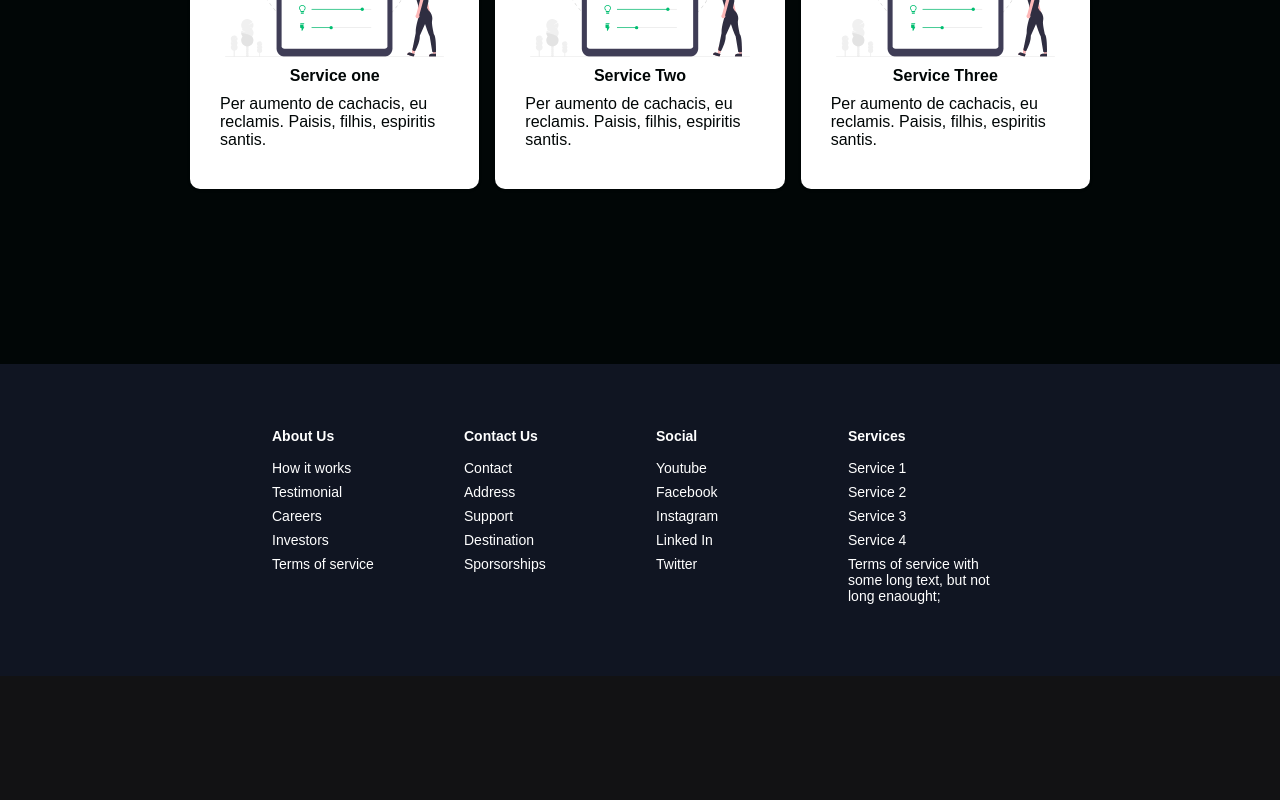
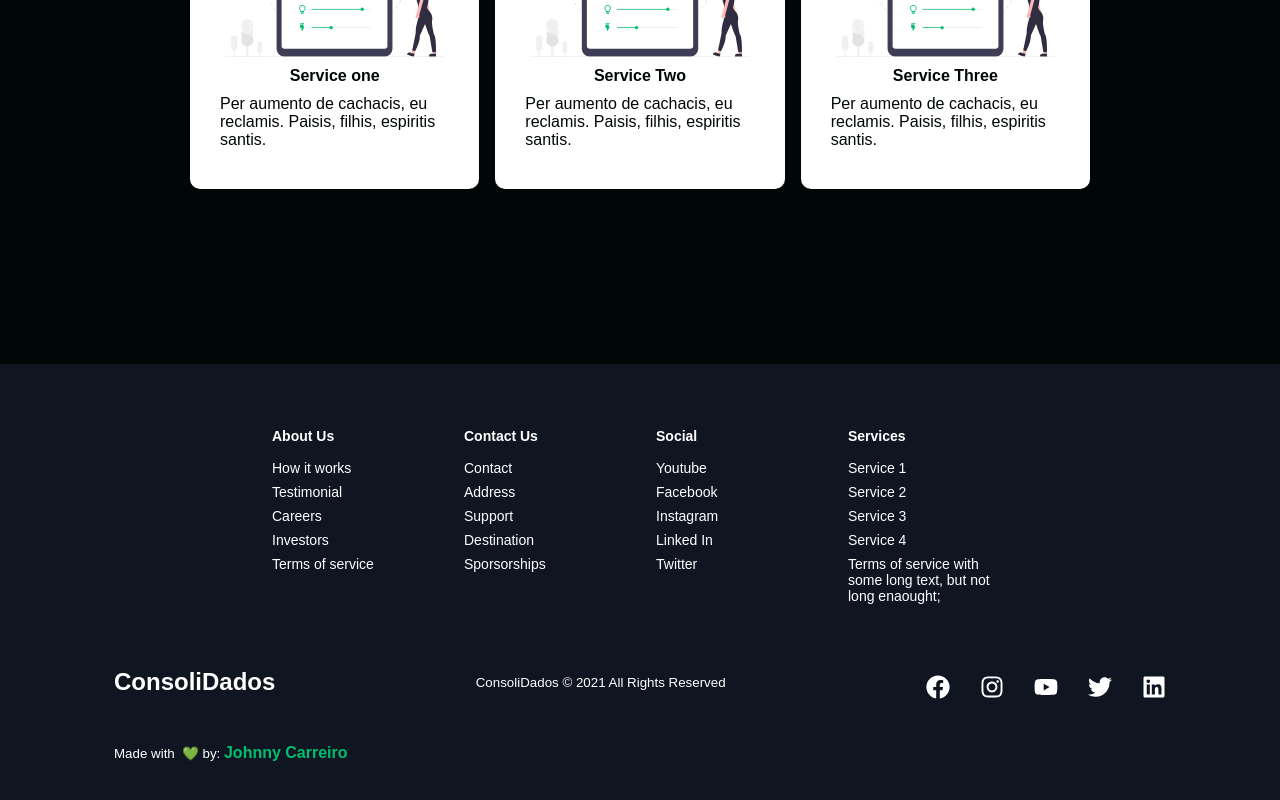
Before and after one commit to JohnnyCarreiro/consolidadosV2, a Next.js app: page / in a window 1280 px wide. Shown: the part 3816-4616 px from the top of the page. Before the commit the page ends 4492 px from the top, so only its background shows below. Built offline with nearby package versions, Linux system fonts and the light colour scheme; a web font is replaced by a local one.

Commit message:
feat: Add Social contact, developed by, and respective styles

```diff
--- a/src/components/Footer/index.tsx
+++ b/src/components/Footer/index.tsx
@@ -1,13 +1,22 @@
 import React, { ReactNode } from 'react'
+import { FaFacebook, FaInstagram, FaLinkedin, FaTwitter, FaYoutube } from 'react-icons/fa'
 
 import {
+  ComapnyLogo,
+  DeveloperLink,
   FooterContainer,
   FooterLink,
   FooterLinksContainer,
   FooterLinksItems,
   FooterLinksTitle,
   FooterLinksWrapper,
-  FooterWrapper
+  FooterWrapper,
+  SocialIconLink,
+  SocialMediaWrapper,
+  SociaMedia,
+  SocilaIcons,
+  WebsiteDeveloper,
+  WebsiteRights
 } from './styles'
 
 interface FooterProps {
@@ -220,6 +229,25 @@ function Footer({ children }: FooterProps) {
           </FooterLinksWrapper>
 
         </FooterLinksContainer>
+        <SociaMedia>
+          <SocialMediaWrapper>
+            {/* Create logic to handle to redirect to home in diferent paths */}
+            <ComapnyLogo to="" >ConsoliDados</ComapnyLogo>
+            <WebsiteRights>ConsoliDados © {new Date().getFullYear()} All Rights Reserved </WebsiteRights>
+            <SocilaIcons>
+              <SocialIconLink href="/#" target="_blank" area-label="Facebook" > <FaFacebook /> </SocialIconLink>
+              <SocialIconLink href="/#" target="_blank" area-label="Instagram" > <FaInstagram /> </SocialIconLink>
+              <SocialIconLink href="/#" target="_blank" area-label="YouTube" > <FaYoutube /> </SocialIconLink>
+              <SocialIconLink href="/#" target="_blank" area-label="Twitter" > <FaTwitter /> </SocialIconLink>
+              <SocialIconLink href="/#" target="_blank" area-label="LinkedIn" > <FaLinkedin /> </SocialIconLink>
+            </SocilaIcons >
+          </SocialMediaWrapper>
+          <WebsiteDeveloper>
+            Made with  💚  by: <DeveloperLink href="https://www.johnnycarreiro.com" target="_blank" area-label="JohnnyCarreiro">
+              Johnny Carreiro
+            </DeveloperLink>
+          </WebsiteDeveloper>
+        </SociaMedia>
       </FooterWrapper>
     </FooterContainer>
   )
--- a/src/components/Footer/styles.ts
+++ b/src/components/Footer/styles.ts
@@ -66,3 +66,68 @@ export const FooterLink = styled(LinkS)`
     transition: all 0.3s ease-out
   }
 `
+export const SociaMedia = styled.div`
+  max-width: 1100px;
+  width: 100%;
+  display:flex;
+  flex-direction:column;
+  align-items: center;
+`
+export const SocialMediaWrapper = styled.div`
+  display: flex;
+  justify-content: space-between;
+  align-items: center;
+  max-width: 1100px;
+  width: 100%;
+  margin: 40px auto 0 auto;
+
+  @media screen and (max-width: 820px) {
+    flex-direction: column;
+  }
+`
+export const ComapnyLogo = styled(LinkS)`
+  color: #fff;
+  justify-self: start;
+  cursor: pointer;
+  font-size: 1.5rem;
+  display: flex;
+  align-items: center;
+  margin-bottom: 16px;
+  font-weight: 900;
+`
+export const WebsiteRights = styled.small`
+  color: #fff;
+  margin-bottom: 16px;
+`
+export const SocilaIcons = styled.div`
+  display: flex;
+  justify-content: space-between;
+  align-items: center;
+  width: 240px;
+`
+export const SocialIconLink = styled.a`
+  color: #fff;
+  font-size: 1.5rem;
+  transition: all 0.3s ease-out;
+
+  &:hover {
+    color: #01be71;
+    transition: all 0.3s ease-out;
+  }
+`
+export const WebsiteDeveloper = styled.small`
+  color: #fff;
+  width: 100%;
+  margin: 32px auto 0 auto;
+  /* text-align: center; */
+`
+export const DeveloperLink = styled.a`
+  color: #01be71;
+  font-weight: 700;
+  font-size: 1rem;
+  cursor: pointer;
+
+  &:hover {
+    cursor: pointer;
+  }
+`
```
